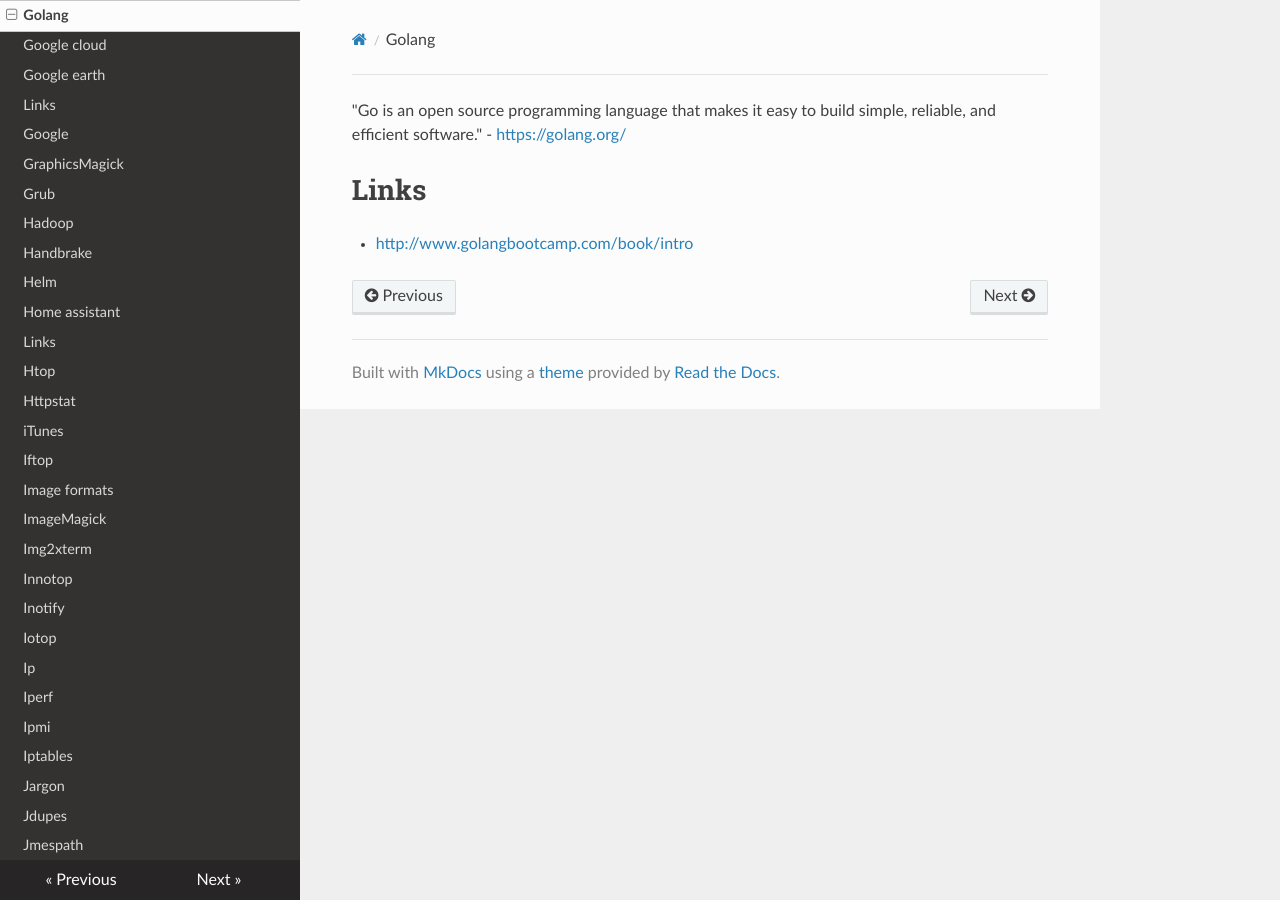
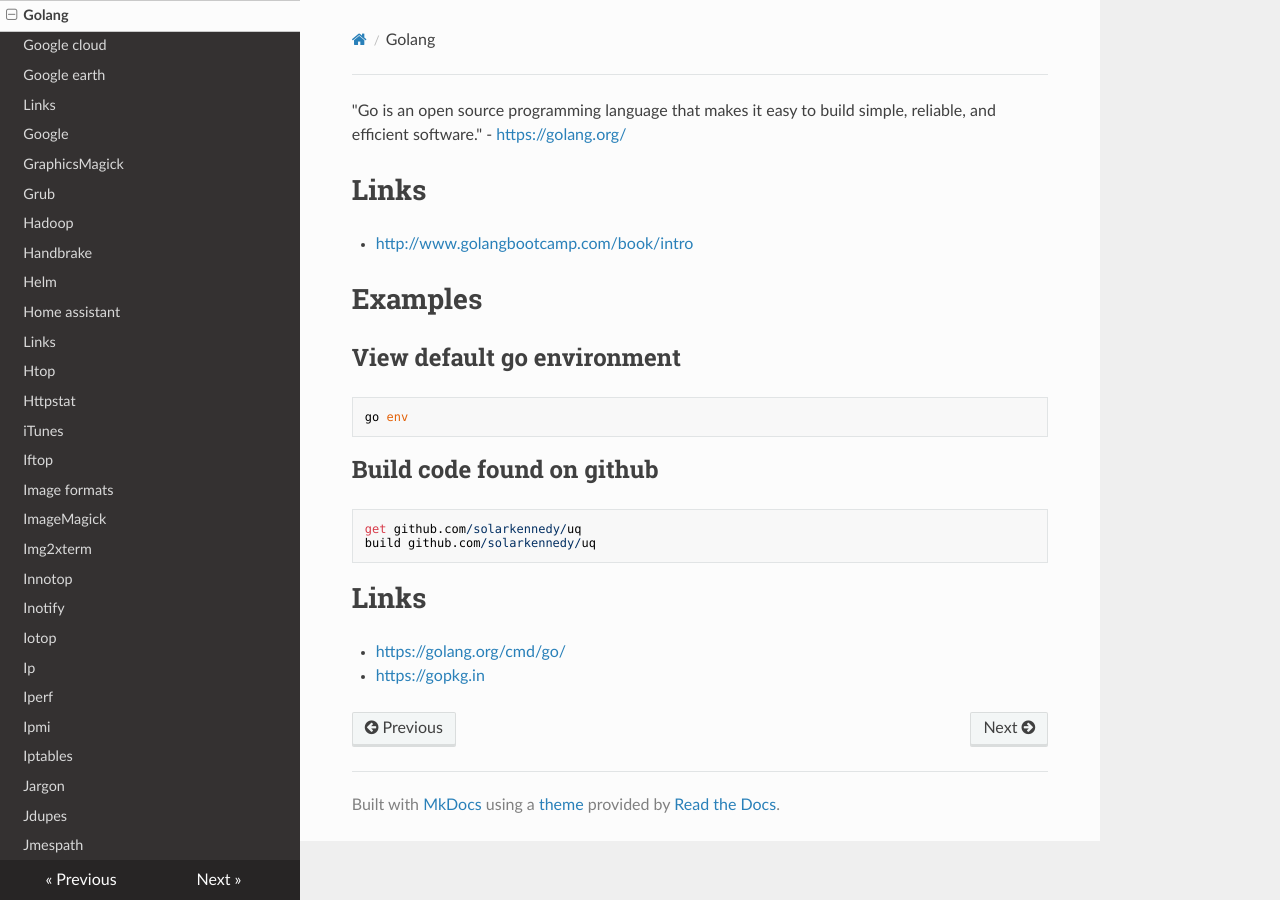
Before and after one commit to lando-cal/tech-notes, an MkDocs documentation site: the page built from docs/golang.md, in a window 1280 px wide. Built offline with MkDocs 1.6.1, drawn with Linux system fonts in a browser that asks for light colours; nearby versions of some CDN libraries.

Commit message:
n00b stuff

````diff
--- a/docs/golang.md
+++ b/docs/golang.md
@@ -3,3 +3,23 @@
 # Links
 
 - <http://www.golangbootcamp.com/book/intro>
+
+# Examples
+
+## View default go environment
+
+```
+go env
+```
+
+## Build code found on github
+
+```
+get github.com/solarkennedy/uq
+build github.com/solarkennedy/uq
+```
+
+# Links
+
+- <https://golang.org/cmd/go/>
+- <https://gopkg.in>
````
